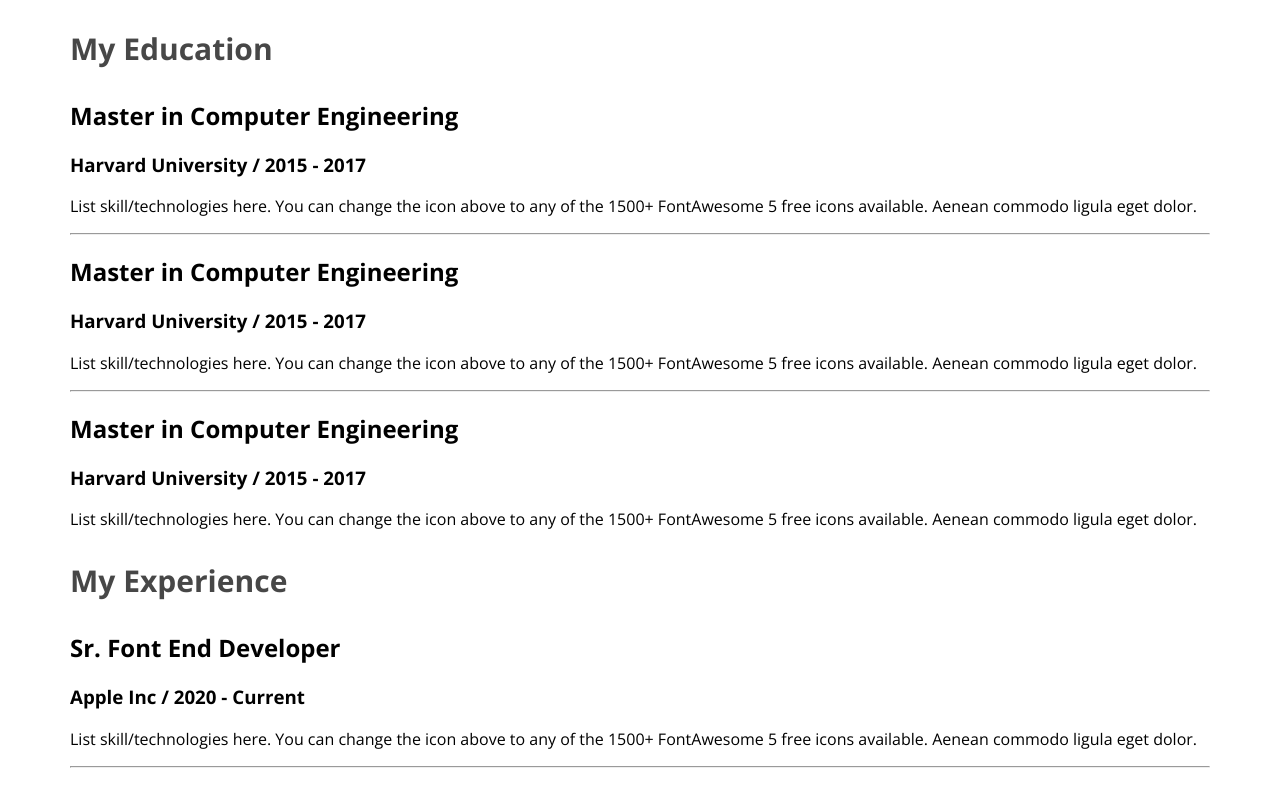
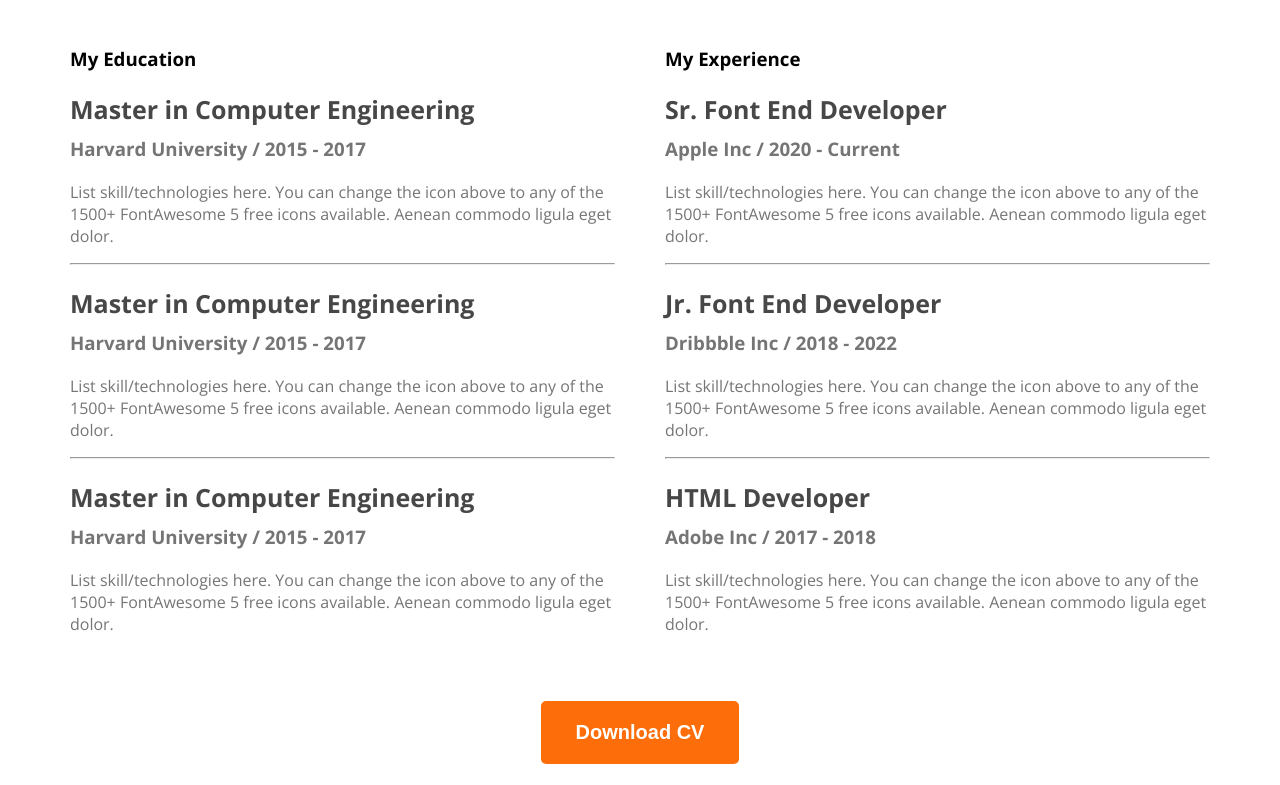
Before and after one commit to Sa18-f/Webdeveloper-portfolio, a plain HTML site: page index.html in a window 1280 px wide. Shown: the part 2600-3385 px from the top of the page. Drawn offline with nearby package versions, Linux system fonts and the light colour scheme.

Commit message:
resume section completed

```diff
--- a/index.html
+++ b/index.html
@@ -129,6 +129,9 @@
                 </div>
             </div>
         </div>
+        <div class="download-cv">
+            <button class="btn-primary">Download CV</button>
+        </div>
        </section>
     </main>
     <footer>
--- a/style.css
+++ b/style.css
@@ -114,8 +114,24 @@ main section{
 .skill-description{
     color: #757575;
 }
-.resume-column-title{
-    color:  #474747;
-    font-size: 30px;
+.resume-container{
+    display: flex;
+    gap: 50px;
+}
+.resume-item-title{
+    color: #474747;
+    font-size: 25px;
     font-weight: 700;
+    margin-bottom: 10px;
 }
+.resume-item-institute, .resume-item-description{
+    color: #757575;
+}
+.resume-item-institute{
+    margin-bottom: 20px;
+    margin-top: 0px;
+}
+.download-cv{
+    text-align: center;
+    margin-top: 50px;
+}
```
